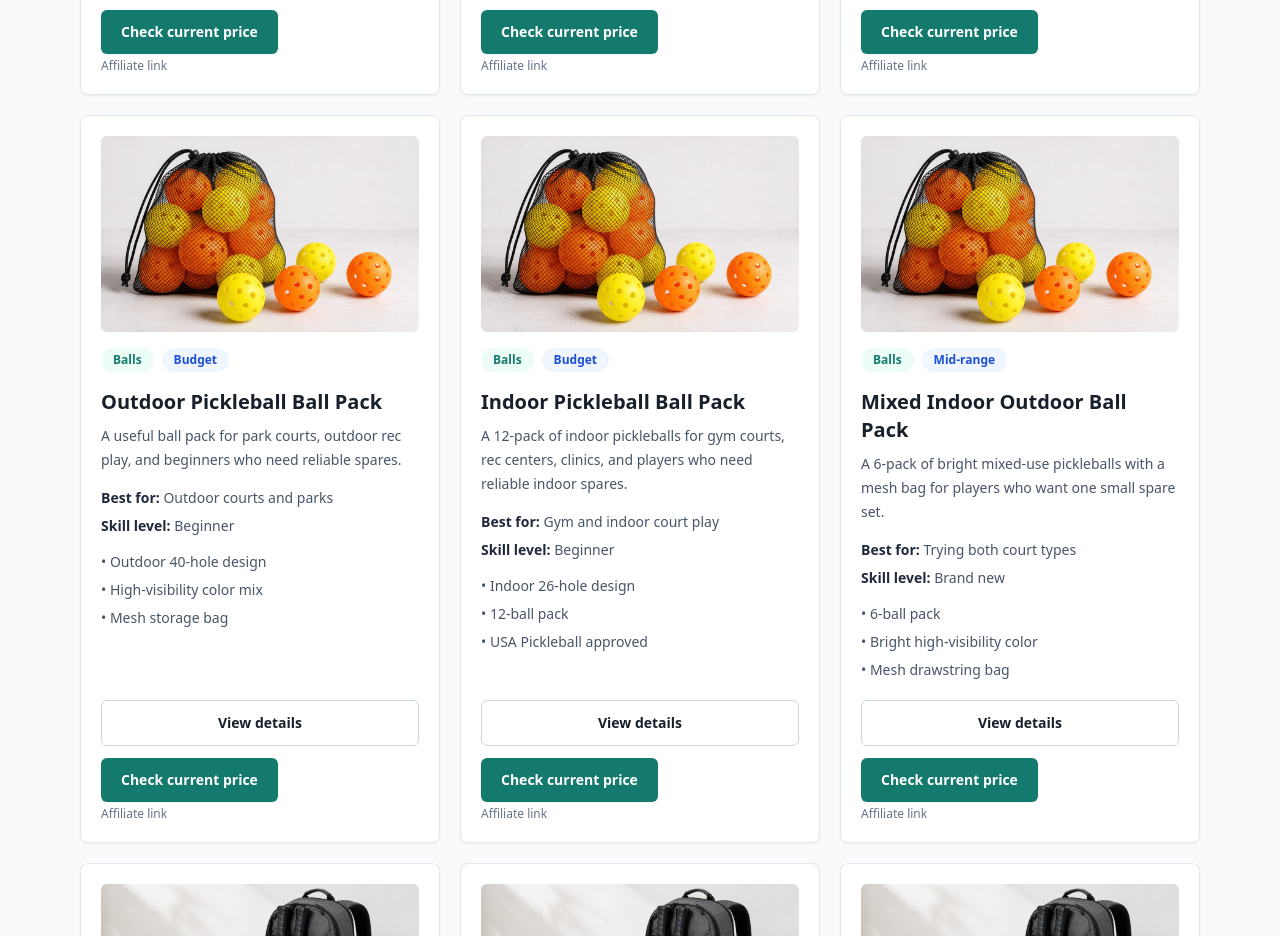
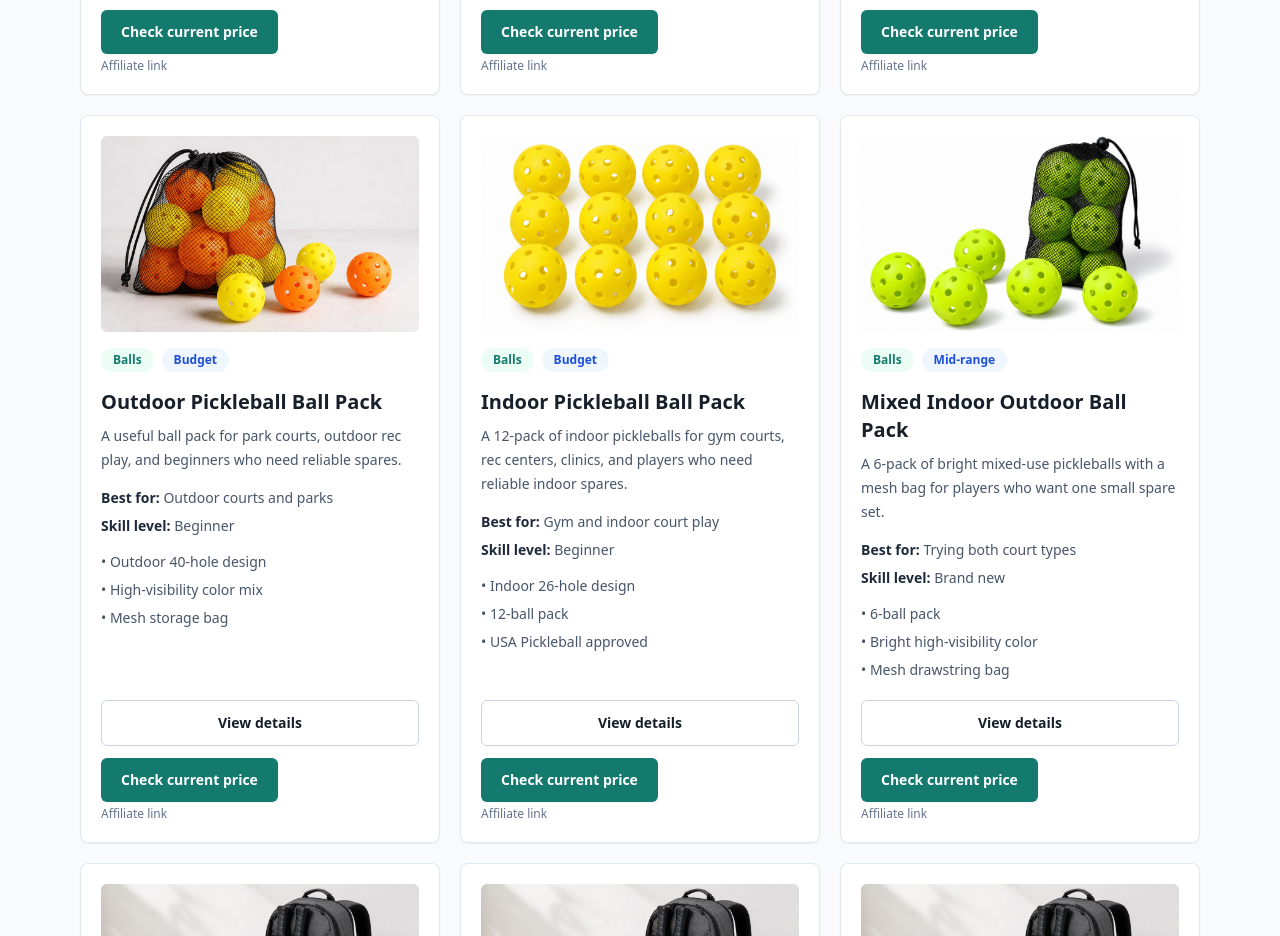
Before and after one commit to dinkgearguide/dgg-site, a Next.js app: page /gear in a window 1280 px wide. Shown: the part 1920-2856 px from the top of the page. Built offline with nearby package versions, Linux system fonts and the light colour scheme; no server answers.

Commit message:
Add ball pack product images

```diff
--- a/src/data/products.ts
+++ b/src/data/products.ts
@@ -28,7 +28,9 @@ const imageBySlug: Record<string, string> = {
   "backyard-pickleball-starter-kit": "/images/products/photos/backyard-starter-kit.jpg",
   "lightweight-control-paddle": "/images/products/photos/lightweight-control-paddle-graphite.jpg",
   "widebody-beginner-paddle": "/images/products/photos/widebody-beginner-paddle.jpg",
-  "balanced-all-around-paddle": "/images/products/photos/lightweight-control-paddle.jpg"
+  "balanced-all-around-paddle": "/images/products/photos/lightweight-control-paddle.jpg",
+  "indoor-pickleball-ball-pack": "/images/products/photos/indoor-pickleball-ball-pack.png",
+  "mixed-indoor-outdoor-ball-pack": "/images/products/photos/mixed-indoor-outdoor-ball-pack.png"
 };
 
 const affiliateUrlBySlug: Record<string, string> = {
```
Also changed, not shown: public/images/products/photos/indoor-pickleball-ball-pack.png (added), public/images/products/photos/mixed-indoor-outdoor-ball-pack.png (added).
